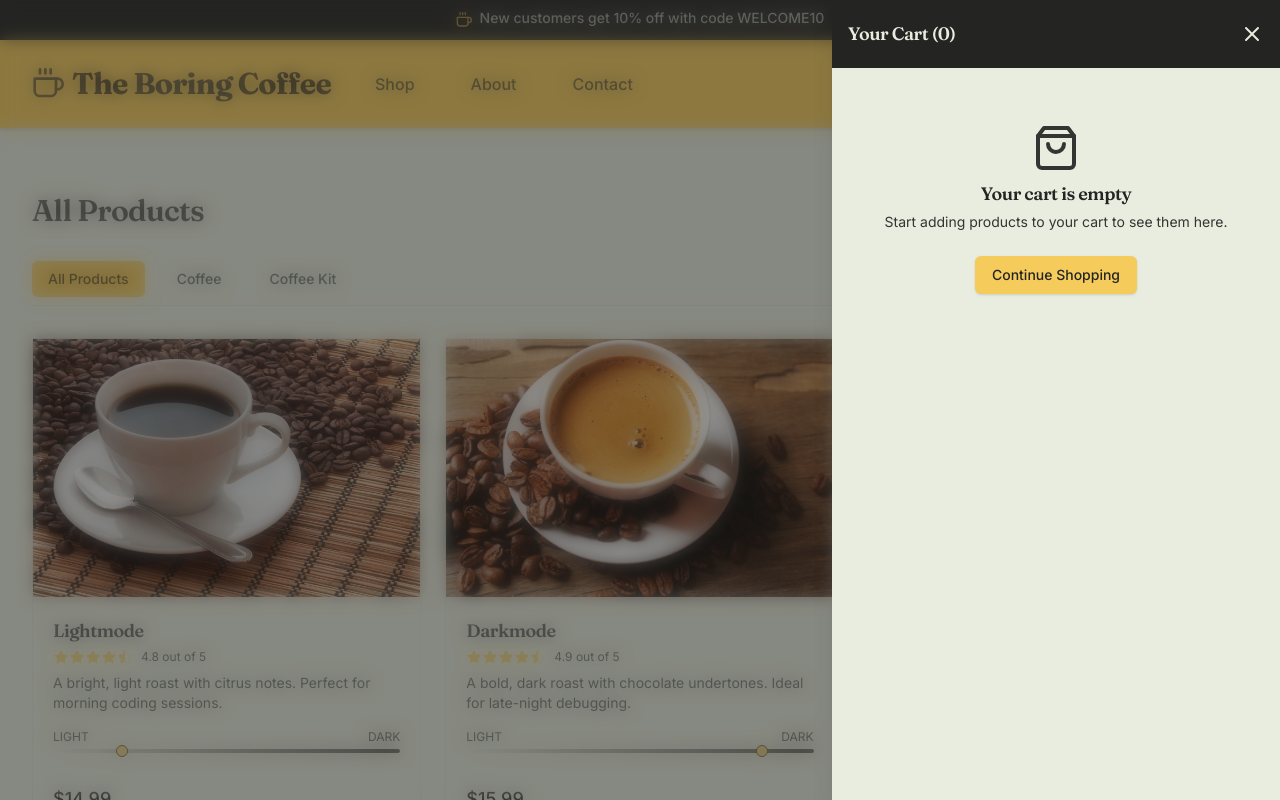
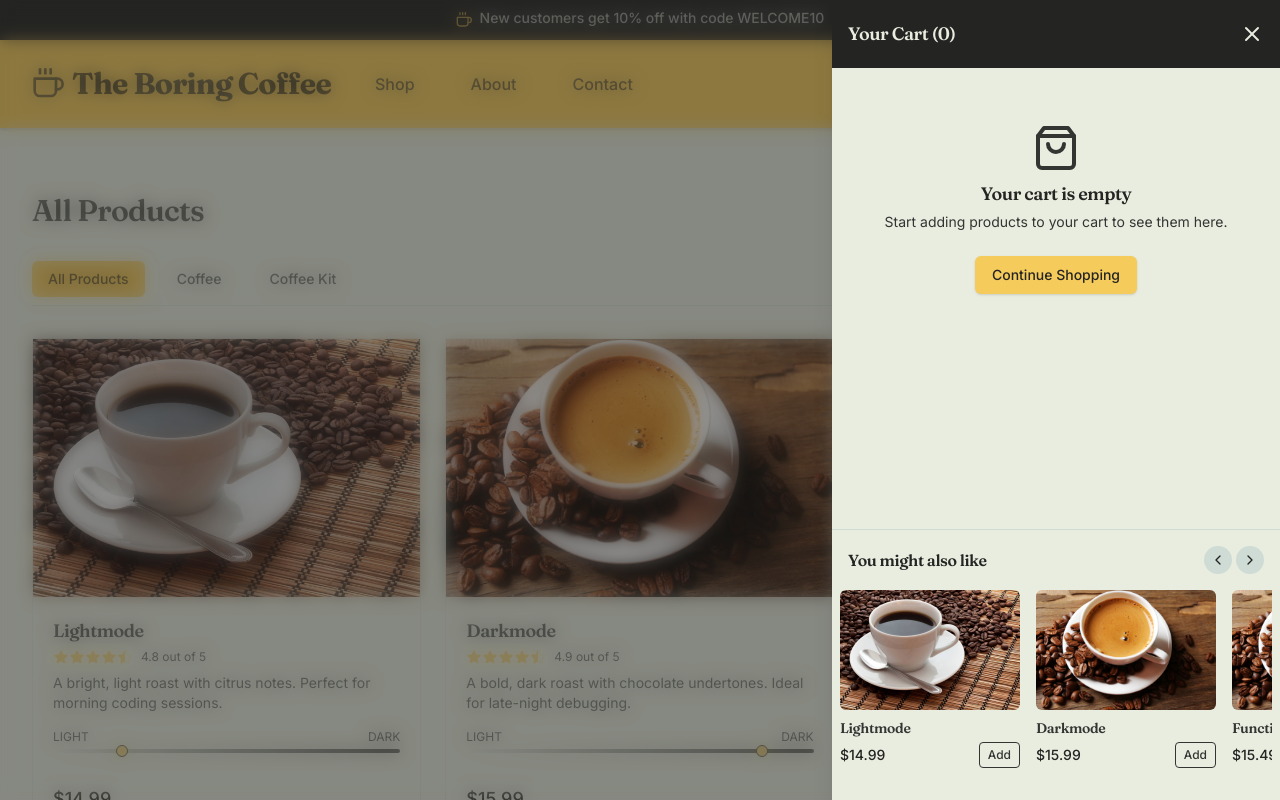
Before and after one commit to danghaonhien/the-boring-coffee, a Next.js app: page /products in a window 1280 px wide. Both pictures are taken after a click on the button "Open shopping cart". Shown: the top 800 px of the page. Built offline with nearby package versions, Linux system fonts and the light colour scheme; a web font is replaced by a local one.

Commit message:
updated cart modal

```diff
--- a/src/components/cart/CartModal.tsx
+++ b/src/components/cart/CartModal.tsx
@@ -1,10 +1,10 @@
 'use client';
 
-import { useEffect, Fragment } from 'react';
+import { useEffect, Fragment, useState, useRef } from 'react';
 import Link from 'next/link';
 import Image from 'next/image';
 import { Dialog, Transition } from '@headlessui/react';
-import { FiX, FiPlus, FiMinus, FiShoppingBag } from 'react-icons/fi';
+import { FiX, FiPlus, FiMinus, FiShoppingBag, FiChevronRight, FiChevronLeft } from 'react-icons/fi';
 import { useCart } from '../../context/CartContext';
 import { formatPrice } from '../../lib/utils';
 import { Product } from '../../types/database.types';
@@ -17,6 +17,8 @@ type CartModalProps = {
 
 export default function CartModal({ isOpen, onClose, recommendedProducts }: CartModalProps) {
   const { items, removeItem, updateQuantity, subtotal, addItem, totalItems } = useCart();
+  const [currentSlide, setCurrentSlide] = useState(0);
+  const sliderRef = useRef<HTMLDivElement>(null);
 
   // Close cart when pressing escape key
   useEffect(() => {
@@ -39,9 +41,53 @@ export default function CartModal({ isOpen, onClose, recommendedProducts }: Cart
     };
   }, [isOpen]);
 
+  // Handle manual scrolling
+  useEffect(() => {
+    const handleScroll = () => {
+      if (sliderRef.current) {
+        const { scrollLeft } = sliderRef.current;
+        const itemWidth = 184; // Item width + margin (180px + 4px)
+        const newSlide = Math.round(scrollLeft / itemWidth);
+
+        // Update current slide when scrolling manually
+        if (newSlide !== currentSlide) {
+          setCurrentSlide(newSlide);
+        }
+      }
+    };
+
+    const slider = sliderRef.current;
+    if (slider) {
+      slider.addEventListener('scroll', handleScroll);
+      return () => slider.removeEventListener('scroll', handleScroll);
+    }
+  }, [currentSlide]);
+
+  // Handle next/previous slide navigation
+  const scrollToSlide = (slide: number) => {
+    if (sliderRef.current) {
+      const itemWidth = 184; // Item width + margin
+      const totalSlides = recommendedProducts.length;
+
+      // Normalize slide index for looping
+      let targetSlide = slide;
+      if (targetSlide < 0) targetSlide = totalSlides - 1;
+      if (targetSlide >= totalSlides) targetSlide = 0;
+
+      // Scroll to the target slide
+      sliderRef.current.scrollTo({
+        left: targetSlide * itemWidth,
+        behavior: 'smooth'
+      });
+
+      setCurrentSlide(targetSlide);
+    }
+  };
+
   // Handler for adding a recommended product to cart
   const handleAddRecommended = (product: Product) => {
     addItem(product, 1);
+    // No animation needed, just add the item
   };
 
   return (
@@ -70,7 +116,7 @@ export default function CartModal({ isOpen, onClose, recommendedProducts }: Cart
               leaveFrom="translate-x-0"
               leaveTo="translate-x-full"
             >
-              <div className="w-screen max-w-md">
+              <div className="w-screen max-w-full sm:max-w-md">
                 <div className="h-full flex flex-col bg-[#E8EDDF] shadow-xl overflow-hidden">
                   {/* Header */}
                   <div className="px-4 py-5 bg-[#242423] text-[#E8EDDF] flex items-center justify-between">
@@ -87,29 +133,27 @@ export default function CartModal({ isOpen, onClose, recommendedProducts }: Cart
                     </button>
                   </div>
 
-                               {/* Free shipping banner */}
+                  {/* Free shipping banner */}
                   {items.length > 0 && (
-                    <div className="bg-[#E8EDDF] px-4 py-3 h-[64px] flex items-center ">
-                      {subtotal >= 5000 ? (
-                        <div className="text-center w-full animate-fadeIn ">
-                          <p className="text-sm text-[#333533] animate-bounce ">
-                            🎉 Woohoo! You have unlocked free shipping!
-                          </p>
+                    <div className="bg-[#E8EDDF] px-4 py-3 h-[64px] flex items-center">
+                      <div className="w-full">
+                        <div className="flex justify-between text-xs text-[#333533] mb-2">
+                          {subtotal >= 5000 ? (
+                            <span className="text-[#242423] font-medium animate-bounce">🎉 Free shipping unlocked!</span>
+                          ) : (
+                            <span>Add {formatPrice(5000 - subtotal)} more to get free shipping!</span>
+                          )}
+                          <span>{subtotal >= 5000 ? formatPrice(5000) : formatPrice(subtotal)} of {formatPrice(5000)}</span>
                         </div>
-                      ) : (
-                        <div className="w-full ">
-                          <div className="flex justify-between text-xs text-[#333533] mb-2 ">
-                            <span>Add {formatPrice(5000 - subtotal)} more to get free shipping!</span>
-                            <span>{formatPrice(subtotal)} of {formatPrice(5000)}</span>
-                          </div>
-                          <div className="h-2 w-full bg-[#CFDBD5] rounded-full overflow-hidden ">
-                            <div
-                              className="h-2 bg-[#F5CB5C] rounded-full transition-all duration-700 ease-out "
-                              style={{ width: `${Math.min(100, (subtotal / 5000) * 100)}%` }}
-                            ></div>
-                          </div>
+                        <div className="h-2 w-full bg-[#CFDBD5] rounded-full overflow-hidden">
+                          <div
+                            className={`h-2 rounded-full transition-all duration-700 ease-out ${
+                              subtotal >= 5000 ? 'bg-[#4CAF50] animate-pulse' : 'bg-[#F5CB5C]'
+                            }`}
+                            style={{ width: `${Math.min(100, (Math.min(subtotal, 5000) / 5000) * 100)}%` }}
+                          ></div>
                         </div>
-                      )}
+                      </div>
                     </div>
                   )}
 
@@ -193,20 +237,57 @@ export default function CartModal({ isOpen, onClose, recommendedProducts }: Cart
                     )}
                   </div>
 
-                  {/* Recommended products */}
-                  {items.length > 0 && recommendedProducts.length > 0 && (
+                  {/* Recommended products slider */}
+                  {recommendedProducts.length > 0 && (
                     <div className="px-4 py-4 border-t border-[#CFDBD5]">
-                      <h2 className="text-base font-medium text-[#242423] mb-4">You might also like</h2>
-                      <div className="grid grid-cols-2 gap-4">
-                        {recommendedProducts.slice(0, 2).map((product) => (
-                          <div key={product.id} className="relative group">
+                      <div className="flex justify-between items-center mb-4">
+                        <h2 className="text-base font-medium text-[#242423]">
+                          You might also like
+                        </h2>
+                        <div className="flex gap-1">
+                          <button
+                            onClick={() => scrollToSlide(currentSlide - 1)}
+                            className="p-1.5 rounded-full bg-[#CFDBD5] text-[#242423]"
+                            aria-label="Previous product"
+                          >
+                            <FiChevronLeft className="h-4 w-4" />
+                          </button>
+                          <button
+                            onClick={() => scrollToSlide(currentSlide + 1)}
+                            className="p-1.5 rounded-full bg-[#CFDBD5] text-[#242423]"
+                            aria-label="Next product"
+                          >
+                            <FiChevronRight className="h-4 w-4" />
+                          </button>
+                        </div>
+                      </div>
+
+                      <div
+                        id="recommended-slider"
+                        className="flex overflow-x-auto snap-x snap-mandatory pb-4 -mx-2 px-2 scrollbar-hide"
+                        style={{
+                          scrollbarWidth: 'none',
+                          msOverflowStyle: 'none'
+                        }}
+                        ref={sliderRef}
+                      >
+                        <style jsx global>{`
+                          #recommended-slider::-webkit-scrollbar {
+                            display: none;
+                          }
+                        `}</style>
+                        {recommendedProducts.map((product) => (
+                          <div
+                            key={product.id}
+                            className="relative flex-shrink-0 w-[180px] snap-start mr-4 group"
+                          >
                             <div className="w-full aspect-w-1 aspect-h-1 bg-[#CFDBD5] rounded-md overflow-hidden">
                               {product.image_url && (
                                 <Image
                                   src={product.image_url}
                                   alt={product.name}
-                                  width={200}
-                                  height={200}
+                                  width={180}
+                                  height={180}
                                   className="w-full h-full object-center object-cover group-hover:opacity-75"
                                 />
                               )}
@@ -218,7 +299,7 @@ export default function CartModal({ isOpen, onClose, recommendedProducts }: Cart
                               <div className="flex justify-between items-center mt-1">
                                 <p className="text-sm font-medium text-[#242423]">{formatPrice(product.price)}</p>
                                 <button
-                                  className="px-2 py-1 text-xs font-medium rounded bg-[#F5CB5C] text-[#242423] opacity-0 group-hover:opacity-100 transition-opacity"
+                                  className="px-2 py-1 text-xs font-medium rounded border border-[#333533] bg-transparent text-[#333533]"
                                   onClick={() => handleAddRecommended(product)}
                                   aria-label={`Add ${product.name} to cart`}
                                 >
--- a/src/data/products.ts
+++ b/src/data/products.ts
@@ -218,12 +218,12 @@ export const products: Product[] = [
     name: 'Query',
     description: 'A structured, methodical medium-dark roast with a smooth, database-friendly finish.',
     price: 1599, // $15.99
-    image_url: '/images/query.jpg',
+    image_url: '/images/lightmode.jpg',
     image_gallery: [
-      '/images/query.jpg',
-      '/images/query-detail-1.jpg',
-      '/images/query-detail-2.jpg',
-      '/images/query-package.jpg'
+      '/images/darkmode.jpg',
+      '/images/darkmode-detail-1.jpg',
+      '/images/darkmode-detail-2.jpg',
+      '/images/darkmode-package.jpg'
     ],
     stock: 80,
     category: 'coffee',
```
